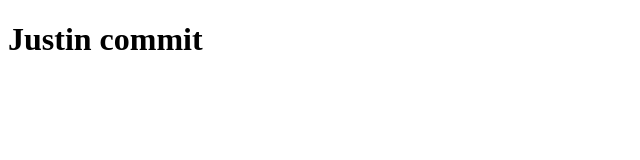
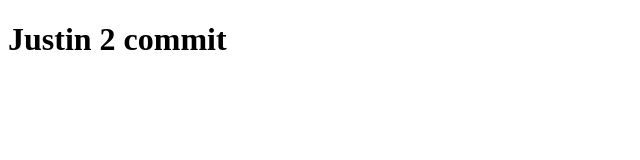
Before and after one commit to jus1218/practicaBorrar, a plain HTML site: page 1/index.html in a window 1280 px wide. Shown: the whole page, without its empty margins (0-640 px from the left). Drawn offline with Linux system fonts and the light colour scheme.

Commit message:
tercer commit

```diff
--- a/1/index.html
+++ b/1/index.html
@@ -7,7 +7,7 @@
     <title>Inicio</title>
 </head>
 <body>
-    <h1>Justin commit</h1>
+    <h1>Justin 2 commit</h1>
 
 </body>
 </html>
```
